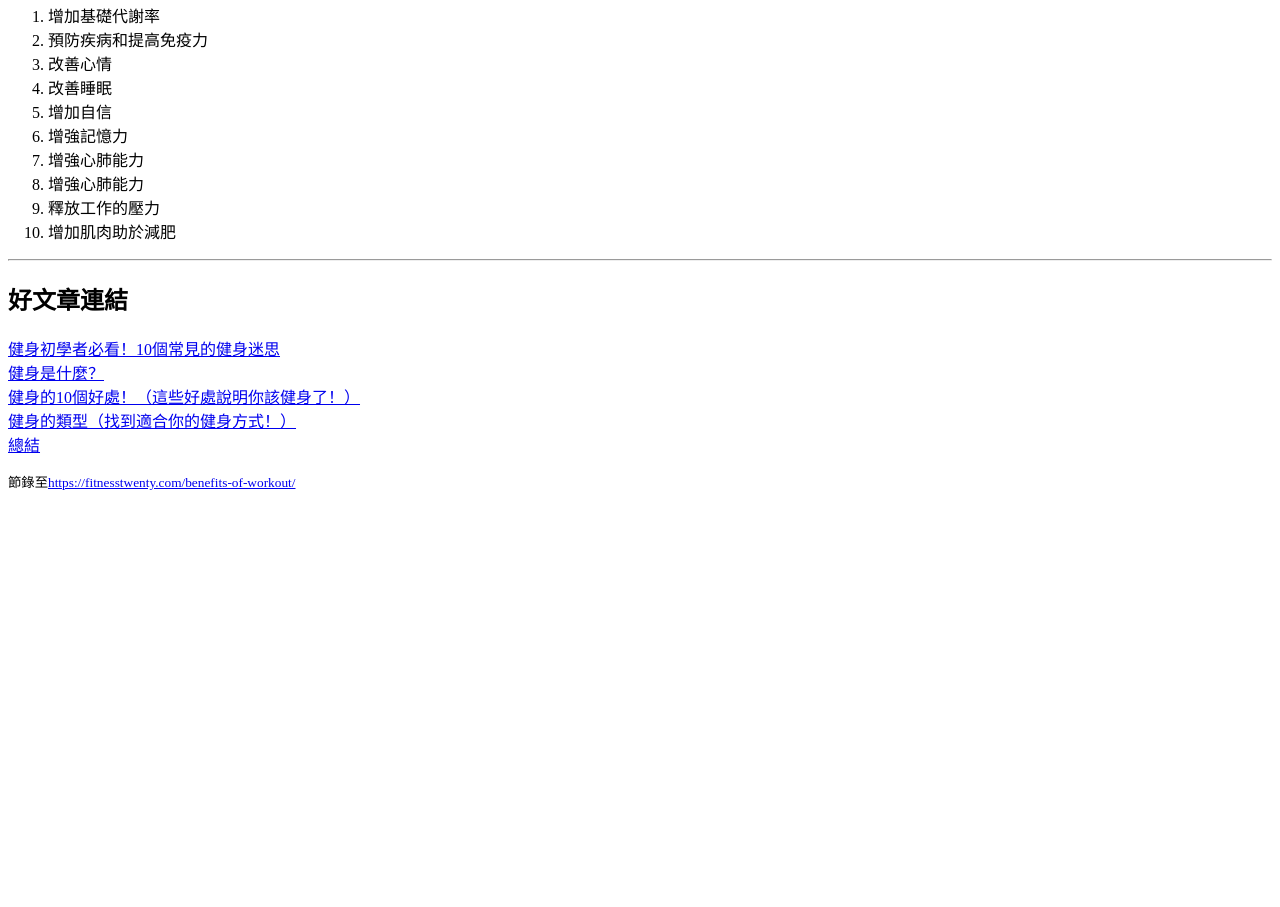
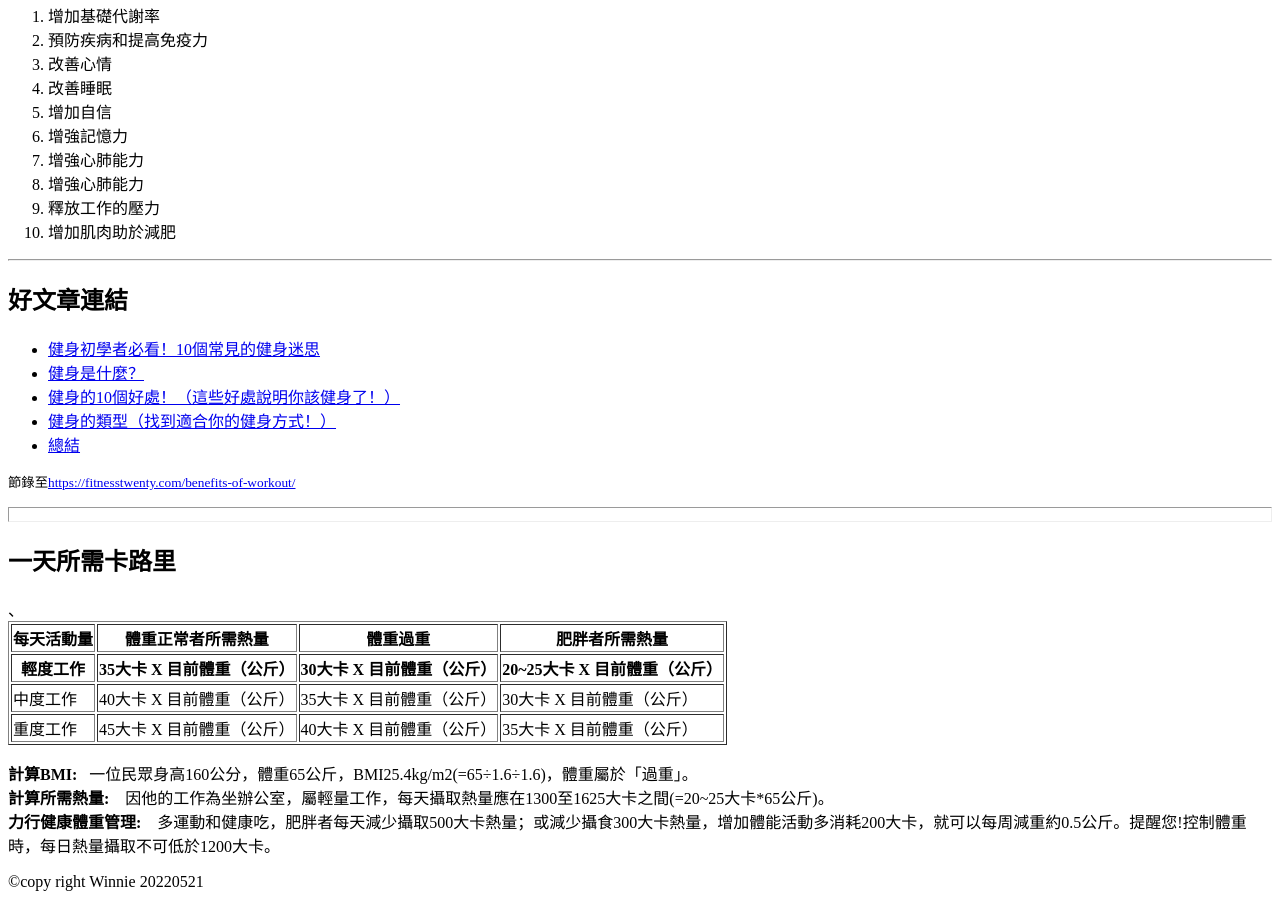
Before and after one commit to GuoWinnieCa/20220514_GYM_WEB, a plain HTML site: page index.html in a window 1280 px wide. Shown: the part 323-1230 px from the top of the page. Before the commit the page ends 830 px from the top, so only its background shows below. Drawn offline with Linux system fonts and the light colour scheme.

Commit message:
GYM 2nd commit

```diff
--- a/index.html
+++ b/index.html
@@ -38,12 +38,61 @@
 </ol>
 <hr>
 <h2>好文章連結</h2>
-<a href="https://www.fe-amart.com.tw/index.php/life-style/life-info/secret-recipe/hero-6" target="_blank">健身初學者必看！10個常見的健身迷思</a><br>
+<ul style="list-style-typr:none">
+    <li><a href="https://www.fe-amart.com.tw/index.php/life-style/life-info/secret-recipe/hero-6" target="_blank">健身初學者必看！10個常見的健身迷思</a></li>
+<li><a href="https://fitnesstwenty.com/benefits-of-workout/#%E5%81%A5%E8%BA%AB%E6%98%AF%E4%BB%80%E9%BA%BC%EF%BC%9F" target="_blank">健身是什麼？</a></li>
+<li><a href="https://fitnesstwenty.com/benefits-of-workout/#%E5%81%A5%E8%BA%AB%E7%9A%8410%E5%80%8B%E5%A5%BD%E8%99%95%EF%BC%81%EF%BC%88%E9%80%99%E4%BA%9B%E5%A5%BD%E8%99%95%E8%AA%AA%E6%98%8E%E4%BD%A0%E8%A9%B2%E5%81%A5%E8%BA%AB%E4%BA%86%EF%BC%81%EF%BC%89" target="_blank">健身的10個好處！（這些好處說明你該健身了！）</a></li>
+<li><a href="https://fitnesstwenty.com/benefits-of-workout/#%E5%81%A5%E8%BA%AB%E7%9A%84%E9%A1%9E%E5%9E%8B%EF%BC%88%E6%89%BE%E5%88%B0%E9%81%A9%E5%90%88%E4%BD%A0%E7%9A%84%E5%81%A5%E8%BA%AB%E6%96%B9%E5%BC%8F%EF%BC%81%EF%BC%89" target="_blank">健身的類型（找到適合你的健身方式！）</li>
+<li><a href="https://fitnesstwenty.com/benefits-of-workout/#%E7%B8%BD%E7%B5%90" target="_blank">總結</a></li>
+</ul>
+<p><small>節錄至<a href="https://fitnesstwenty.com/benefits-of-workout/" target="_blank">https://fitnesstwenty.com/benefits-of-workout/</a></small></p>
 
-<a href="https://fitnesstwenty.com/benefits-of-workout/#%E5%81%A5%E8%BA%AB%E6%98%AF%E4%BB%80%E9%BA%BC%EF%BC%9F" target="_blank">健身是什麼？</a><br>
-<a href="https://fitnesstwenty.com/benefits-of-workout/#%E5%81%A5%E8%BA%AB%E7%9A%8410%E5%80%8B%E5%A5%BD%E8%99%95%EF%BC%81%EF%BC%88%E9%80%99%E4%BA%9B%E5%A5%BD%E8%99%95%E8%AA%AA%E6%98%8E%E4%BD%A0%E8%A9%B2%E5%81%A5%E8%BA%AB%E4%BA%86%EF%BC%81%EF%BC%89" target="_blank">健身的10個好處！（這些好處說明你該健身了！）</a><br>
-<a href="https://fitnesstwenty.com/benefits-of-workout/#%E5%81%A5%E8%BA%AB%E7%9A%84%E9%A1%9E%E5%9E%8B%EF%BC%88%E6%89%BE%E5%88%B0%E9%81%A9%E5%90%88%E4%BD%A0%E7%9A%84%E5%81%A5%E8%BA%AB%E6%96%B9%E5%BC%8F%EF%BC%81%EF%BC%89" target="_blank">健身的類型（找到適合你的健身方式！）</a><br>
-<a href="https://fitnesstwenty.com/benefits-of-workout/#%E7%B8%BD%E7%B5%90" target="_blank">總結</a><br>
+<hr size=15>
+<h2>一天所需卡路里</h2>
+<table border="1">
+    <thead>        			、
+        <tr>
+            <th>每天活動量</th>
+            <th>體重正常者所需熱量</th>
+            <th>體重過重</th>
+            <th>肥胖者所需熱量</th>
+        </tr>
+    </thead>
+    <tbody>
+        <tr>
+            <th>輕度工作</th>
+            <th>35大卡 X 目前體重（公斤）</th>
+            <th>30大卡 X 目前體重（公斤）</th>
+            <th>20~25大卡 X 目前體重（公斤）
+            </th>
+        </tr>
 
-<p><small>節錄至<a href="https://fitnesstwenty.com/benefits-of-workout/" target="_blank">https://fitnesstwenty.com/benefits-of-workout/</a></small></p>
+        <tr>
+            <td>中度工作</td>
+            <td>40大卡 X 目前體重（公斤）</td>
+            <td>35大卡 X 目前體重（公斤）</td>
+            <td>30大卡 X 目前體重（公斤）
+            </td>
+        </tr>
+
+        <tr>
+            <td>重度工作</td>
+            <td>45大卡 X 目前體重（公斤）</td>
+            <td>40大卡 X 目前體重（公斤）</td>
+            <td>35大卡 X 目前體重（公斤）</td>
+        </tr>
+
+    </tbody>
+</table>
+<p>
+    <b>計算BMI:</b>&nbsp;&nbsp;
+一位民眾身高160公分，體重65公斤，BMI25.4kg/m2(=65÷1.6÷1.6)，體重屬於「過重」。
+<br>
+<b>計算所需熱量:</b> &nbsp;&nbsp;
+因他的工作為坐辦公室，屬輕量工作，每天攝取熱量應在1300至1625大卡之間(=20~25大卡*65公斤)。
+<br>
+<b>力行健康體重管理:</b> &nbsp;&nbsp;
+多運動和健康吃，肥胖者每天減少攝取500大卡熱量；或減少攝食300大卡熱量，增加體能活動多消耗200大卡，就可以每周減重約0.5公斤。提醒您!控制體重時，每日熱量攝取不可低於1200大卡。
+</p>
+<p>&copy;copy right Winnie 20220521</p>
 </body>
```
